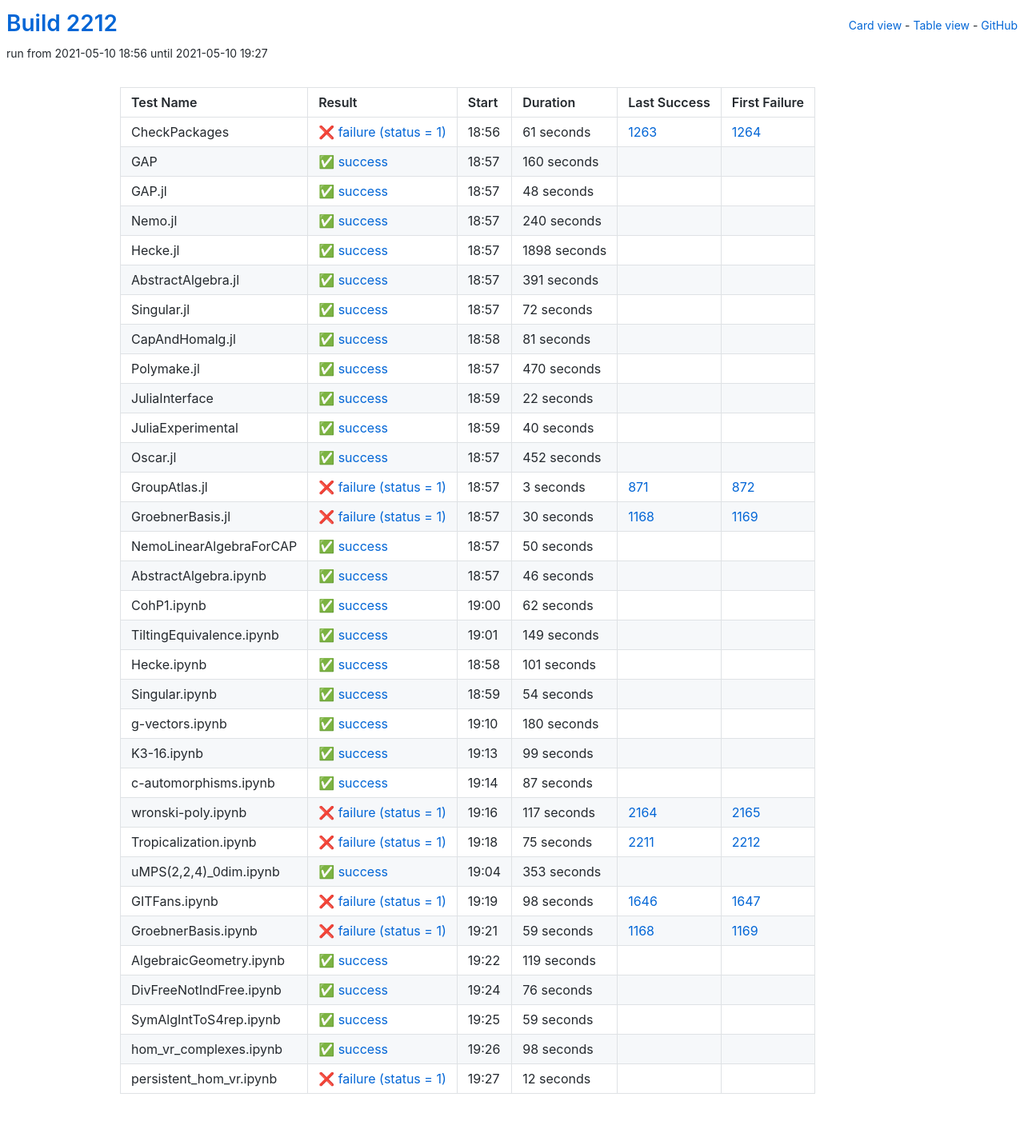
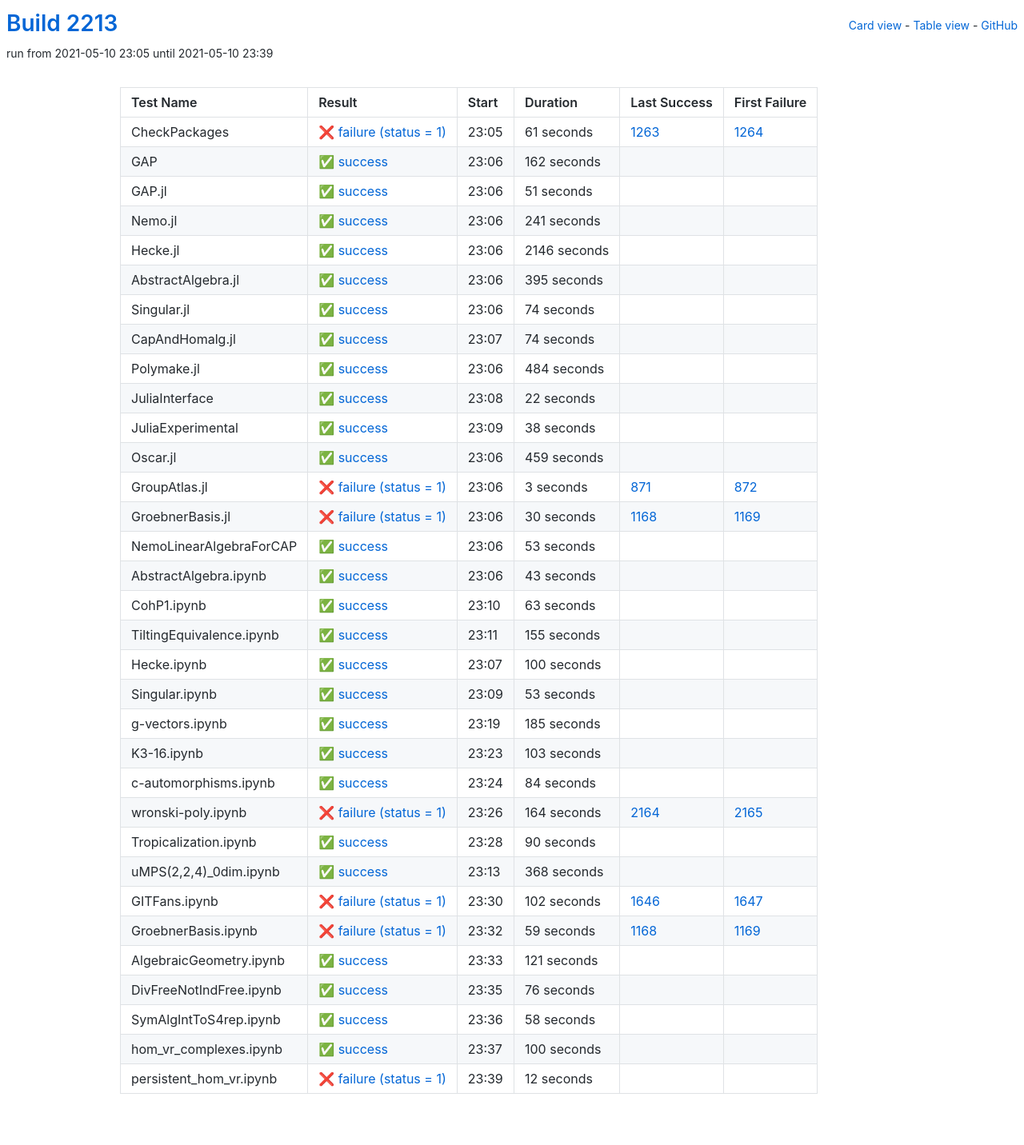
Before and after one commit to oscar-system/oscar-ci-status-stable, a Jekyll site: the page built from table.html, in a window 1280 px wide. Shown: the whole page at 80% size. Built offline with Jekyll 4.4.1, drawn with Linux system fonts in a browser that asks for light colours.

Commit message:
Build #2213

```diff
--- a/_data/ci.yml
+++ b/_data/ci.yml
@@ -1,6 +1,6 @@
 ---
-build: 2212
-build_url: https://oscarci.mathematik.uni-kl.de/job/oscar-stable/2212/
+build: 2213
+build_url: https://oscarci.mathematik.uni-kl.de/job/oscar-stable/2213/
 job: oscar-stable
 organization: oscar-system
 repo: oscar-ci-status-stable
@@ -8,8 +8,8 @@ repourl: https://github.com/oscar-system/oscar-ci-status-stable
 tests:
 - name: CheckPackages
   id: checkpackages
-  log: https://oscarci.mathematik.uni-kl.de/job/oscar-stable/2212/artifact/logs/build-2212/CheckPackages.log
-  start: 2021-05-10 18:56
+  log: https://oscarci.mathematik.uni-kl.de/job/oscar-stable/2213/artifact/logs/build-2213/CheckPackages.log
+  start: 2021-05-10 23:05
   success: false
   exitcode: 1
   status: failure
@@ -20,104 +20,104 @@ tests:
   first_failure_url: https://oscarci.mathematik.uni-kl.de/job/oscar-stable/1264/
 - name: GAP
   id: gap
-  log: https://oscarci.mathematik.uni-kl.de/job/oscar-stable/2212/artifact/logs/build-2212/GAP.log
-  start: 2021-05-10 18:57
+  log: https://oscarci.mathematik.uni-kl.de/job/oscar-stable/2213/artifact/logs/build-2213/GAP.log
+  start: 2021-05-10 23:06
   success: true
   exitcode: 0
   status: success
-  duration: 160
+  duration: 162
   last_success: false
   last_success_url:
   first_failure: false
   first_failure_url:
 - name: GAP.jl
   id: gap-jl
-  log: https://oscarci.mathematik.uni-kl.de/job/oscar-stable/2212/artifact/logs/build-2212/GAP.jl.log
-  start: 2021-05-10 18:57
+  log: https://oscarci.mathematik.uni-kl.de/job/oscar-stable/2213/artifact/logs/build-2213/GAP.jl.log
+  start: 2021-05-10 23:06
   success: true
   exitcode: 0
   status: success
-  duration: 48
+  duration: 51
   last_success: false
   last_success_url:
   first_failure: false
   first_failure_url:
 - name: Nemo.jl
   id: nemo-jl
-  log: https://oscarci.mathematik.uni-kl.de/job/oscar-stable/2212/artifact/logs/build-2212/Nemo.jl.log
-  start: 2021-05-10 18:57
+  log: https://oscarci.mathematik.uni-kl.de/job/oscar-stable/2213/artifact/logs/build-2213/Nemo.jl.log
+  start: 2021-05-10 23:06
   success: true
   exitcode: 0
   status: success
-  duration: 240
+  duration: 241
   last_success: false
   last_success_url:
   first_failure: false
   first_failure_url:
 - name: Hecke.jl
   id: hecke-jl
-  log: https://oscarci.mathematik.uni-kl.de/job/oscar-stable/2212/artifact/logs/build-2212/Hecke.jl.log
-  start: 2021-05-10 18:57
+  log: https://oscarci.mathematik.uni-kl.de/job/oscar-stable/2213/artifact/logs/build-2213/Hecke.jl.log
+  start: 2021-05-10 23:06
   success: true
   exitcode: 0
   status: success
-  duration: 1898
+  duration: 2146
   last_success: false
   last_success_url:
   first_failure: false
   first_failure_url:
 - name: AbstractAlgebra.jl
   id: abstractalgebra-jl
-  log: https://oscarci.mathematik.uni-kl.de/job/oscar-stable/2212/artifact/logs/build-2212/AbstractAlgebra.jl.log
-  start: 2021-05-10 18:57
+  log: https://oscarci.mathematik.uni-kl.de/job/oscar-stable/2213/artifact/logs/build-2213/AbstractAlgebra.jl.log
+  start: 2021-05-10 23:06
   success: true
   exitcode: 0
   status: success
-  duration: 391
+  duration: 395
   last_success: false
   last_success_url:
   first_failure: false
   first_failure_url:
 - name: Singular.jl
   id: singular-jl
-  log: https://oscarci.mathematik.uni-kl.de/job/oscar-stable/2212/artifact/logs/build-2212/Singular.jl.log
-  start: 2021-05-10 18:57
+  log: https://oscarci.mathematik.uni-kl.de/job/oscar-stable/2213/artifact/logs/build-2213/Singular.jl.log
+  start: 2021-05-10 23:06
   success: true
   exitcode: 0
   status: success
-  duration: 72
+  duration: 74
   last_success: false
   last_success_url:
   first_failure: false
   first_failure_url:
 - name: CapAndHomalg.jl
   id: capandhomalg-jl
-  log: https://oscarci.mathematik.uni-kl.de/job/oscar-stable/2212/artifact/logs/build-2212/CapAndHomalg.jl.log
-  start: 2021-05-10 18:58
+  log: https://oscarci.mathematik.uni-kl.de/job/oscar-stable/2213/artifact/logs/build-2213/CapAndHomalg.jl.log
+  start: 2021-05-10 23:07
   success: true
   exitcode: 0
   status: success
-  duration: 81
+  duration: 74
   last_success: false
   last_success_url:
   first_failure: false
   first_failure_url:
 - name: Polymake.jl
   id: polymake-jl
-  log: https://oscarci.mathematik.uni-kl.de/job/oscar-stable/2212/artifact/logs/build-2212/Polymake.jl.log
-  start: 2021-05-10 18:57
+  log: https://oscarci.mathematik.uni-kl.de/job/oscar-stable/2213/artifact/logs/build-2213/Polymake.jl.log
+  start: 2021-05-10 23:06
   success: true
   exitcode: 0
   status: success
-  duration: 470
+  duration: 484
   last_success: false
   last_success_url:
   first_failure: false
   first_failure_url:
 - name: JuliaInterface
   id: juliainterface
-  log: https://oscarci.mathematik.uni-kl.de/job/oscar-stable/2212/artifact/logs/build-2212/JuliaInterface.log
-  start: 2021-05-10 18:59
+  log: https://oscarci.mathematik.uni-kl.de/job/oscar-stable/2213/artifact/logs/build-2213/JuliaInterface.log
+  start: 2021-05-10 23:08
   success: true
   exitcode: 0
   status: success
@@ -128,32 +128,32 @@ tests:
   first_failure_url:
 - name: JuliaExperimental
   id: juliaexperimental
-  log: https://oscarci.mathematik.uni-kl.de/job/oscar-stable/2212/artifact/logs/build-2212/JuliaExperimental.log
-  start: 2021-05-10 18:59
+  log: https://oscarci.mathematik.uni-kl.de/job/oscar-stable/2213/artifact/logs/build-2213/JuliaExperimental.log
+  start: 2021-05-10 23:09
   success: true
   exitcode: 0
   status: success
-  duration: 40
+  duration: 38
   last_success: false
   last_success_url:
   first_failure: false
   first_failure_url:
 - name: Oscar.jl
   id: oscar-jl
-  log: https://oscarci.mathematik.uni-kl.de/job/oscar-stable/2212/artifact/logs/build-2212/Oscar.jl.log
-  start: 2021-05-10 18:57
+  log: https://oscarci.mathematik.uni-kl.de/job/oscar-stable/2213/artifact/logs/build-2213/Oscar.jl.log
+  start: 2021-05-10 23:06
   success: true
   exitcode: 0
   status: success
-  duration: 452
+  duration: 459
   last_success: false
   last_success_url:
   first_failure: false
   first_failure_url:
 - name: GroupAtlas.jl
   id: groupatlas-jl
-  log: https://oscarci.mathematik.uni-kl.de/job/oscar-stable/2212/artifact/logs/build-2212/GroupAtlas.jl.log
-  start: 2021-05-10 18:57
+  log: https://oscarci.mathematik.uni-kl.de/job/oscar-stable/2213/artifact/logs/build-2213/GroupAtlas.jl.log
+  start: 2021-05-10 23:06
   success: false
   exitcode: 1
   status: failure
@@ -164,8 +164,8 @@ tests:
   first_failure_url: https://oscarci.mathematik.uni-kl.de/job/oscar-stable/872/
 - name: GroebnerBasis.jl
   id: groebnerbasis-jl
-  log: https://oscarci.mathematik.uni-kl.de/job/oscar-stable/2212/artifact/logs/build-2212/GroebnerBasis.jl.log
-  start: 2021-05-10 18:57
+  log: https://oscarci.mathematik.uni-kl.de/job/oscar-stable/2213/artifact/logs/build-2213/GroebnerBasis.jl.log
+  start: 2021-05-10 23:06
   success: false
   exitcode: 1
   status: failure
@@ -176,164 +176,164 @@ tests:
   first_failure_url: https://oscarci.mathematik.uni-kl.de/job/oscar-stable/1169/
 - name: NemoLinearAlgebraForCAP
   id: nemolinearalgebraforcap
-  log: https://oscarci.mathematik.uni-kl.de/job/oscar-stable/2212/artifact/logs/build-2212/NemoLinearAlgebraForCAP.log
-  start: 2021-05-10 18:57
+  log: https://oscarci.mathematik.uni-kl.de/job/oscar-stable/2213/artifact/logs/build-2213/NemoLinearAlgebraForCAP.log
+  start: 2021-05-10 23:06
   success: true
   exitcode: 0
   status: success
-  duration: 50
+  duration: 53
   last_success: false
   last_success_url:
   first_failure: false
   first_failure_url:
 - name: AbstractAlgebra.ipynb
   id: abstractalgebra-ipynb
-  log: https://oscarci.mathematik.uni-kl.de/job/oscar-stable/2212/artifact/logs/build-2212/AbstractAlgebra.ipynb.log
-  start: 2021-05-10 18:57
+  log: https://oscarci.mathematik.uni-kl.de/job/oscar-stable/2213/artifact/logs/build-2213/AbstractAlgebra.ipynb.log
+  start: 2021-05-10 23:06
   success: true
   exitcode: 0
   status: success
-  duration: 46
+  duration: 43
   last_success: false
   last_success_url:
   first_failure: false
   first_failure_url:
 - name: CohP1.ipynb
   id: cohp1-ipynb
-  log: https://oscarci.mathematik.uni-kl.de/job/oscar-stable/2212/artifact/logs/build-2212/CohP1.ipynb.log
-  start: 2021-05-10 19:00
+  log: https://oscarci.mathematik.uni-kl.de/job/oscar-stable/2213/artifact/logs/build-2213/CohP1.ipynb.log
+  start: 2021-05-10 23:10
   success: true
   exitcode: 0
   status: success
-  duration: 62
+  duration: 63
   last_success: false
   last_success_url:
   first_failure: false
   first_failure_url:
 - name: TiltingEquivalence.ipynb
   id: tiltingequivalence-ipynb
-  log: https://oscarci.mathematik.uni-kl.de/job/oscar-stable/2212/artifact/logs/build-2212/TiltingEquivalence.ipynb.log
-  start: 2021-05-10 19:01
+  log: https://oscarci.mathematik.uni-kl.de/job/oscar-stable/2213/artifact/logs/build-2213/TiltingEquivalence.ipynb.log
+  start: 2021-05-10 23:11
   success: true
   exitcode: 0
   status: success
-  duration: 149
+  duration: 155
   last_success: false
   last_success_url:
   first_failure: false
   first_failure_url:
 - name: Hecke.ipynb
   id: hecke-ipynb
-  log: https://oscarci.mathematik.uni-kl.de/job/oscar-stable/2212/artifact/logs/build-2212/Hecke.ipynb.log
-  start: 2021-05-10 18:58
+  log: https://oscarci.mathematik.uni-kl.de/job/oscar-stable/2213/artifact/logs/build-2213/Hecke.ipynb.log
+  start: 2021-05-10 23:07
   success: true
   exitcode: 0
   status: success
-  duration: 101
+  duration: 100
   last_success: false
   last_success_url:
   first_failure: false
   first_failure_url:
 - name: Singular.ipynb
   id: singular-ipynb
-  log: https://oscarci.mathematik.uni-kl.de/job/oscar-stable/2212/artifact/logs/build-2212/Singular.ipynb.log
-  start: 2021-05-10 18:59
+  log: https://oscarci.mathematik.uni-kl.de/job/oscar-stable/2213/artifact/logs/build-2213/Singular.ipynb.log
+  start: 2021-05-10 23:09
   success: true
   exitcode: 0
   status: success
-  duration: 54
+  duration: 53
   last_success: false
   last_success_url:
   first_failure: false
   first_failure_url:
 - name: g-vectors.ipynb
   id: g-vectors-ipynb
-  log: https://oscarci.mathematik.uni-kl.de/job/oscar-stable/2212/artifact/logs/build-2212/g-vectors.ipynb.log
-  start: 2021-05-10 19:10
+  log: https://oscarci.mathematik.uni-kl.de/job/oscar-stable/2213/artifact/logs/build-2213/g-vectors.ipynb.log
+  start: 2021-05-10 23:19
   success: true
   exitcode: 0
   status: success
-  duration: 180
+  duration: 185
   last_success: false
   last_success_url:
   first_failure: false
   first_failure_url:
 - name: K3-16.ipynb
   id: k3-16-ipynb
-  log: https://oscarci.mathematik.uni-kl.de/job/oscar-stable/2212/artifact/logs/build-2212/K3-16.ipynb.log
-  start: 2021-05-10 19:13
+  log: https://oscarci.mathematik.uni-kl.de/job/oscar-stable/2213/artifact/logs/build-2213/K3-16.ipynb.log
+  start: 2021-05-10 23:23
   success: true
   exitcode: 0
   status: success
-  duration: 99
+  duration: 103
   last_success: false
   last_success_url:
   first_failure: false
   first_failure_url:
 - name: c-automorphisms.ipynb
   id: c-automorphisms-ipynb
-  log: https://oscarci.mathematik.uni-kl.de/job/oscar-stable/2212/artifact/logs/build-2212/c-automorphisms.ipynb.log
-  start: 2021-05-10 19:14
+  log: https://oscarci.mathematik.uni-kl.de/job/oscar-stable/2213/artifact/logs/build-2213/c-automorphisms.ipynb.log
+  start: 2021-05-10 23:24
   success: true
   exitcode: 0
   status: success
-  duration: 87
+  duration: 84
   last_success: false
   last_success_url:
   first_failure: false
   first_failure_url:
 - name: wronski-poly.ipynb
   id: wronski-poly-ipynb
-  log: https://oscarci.mathematik.uni-kl.de/job/oscar-stable/2212/artifact/logs/build-2212/wronski-poly.ipynb.log
-  start: 2021-05-10 19:16
+  log: https://oscarci.mathematik.uni-kl.de/job/oscar-stable/2213/artifact/logs/build-2213/wronski-poly.ipynb.log
+  start: 2021-05-10 23:26
   success: false
   exitcode: 1
   status: failure
-  duration: 117
+  duration: 164
   last_success: 2164
   last_success_url: https://oscarci.mathematik.uni-kl.de/job/oscar-stable/2164/
   first_failure: 2165
   first_failure_url: https://oscarci.mathematik.uni-kl.de/job/oscar-stable/2165/
 - name: Tropicalization.ipynb
   id: tropicalization-ipynb
-  log: https://oscarci.mathematik.uni-kl.de/job/oscar-stable/2212/artifact/logs/build-2212/Tropicalization.ipynb.log
-  start: 2021-05-10 19:18
-  success: false
-  exitcode: 1
-  status: failure
-  duration: 75
-  last_success: 2211
-  last_success_url: https://oscarci.mathematik.uni-kl.de/job/oscar-stable/2211/
-  first_failure: 2212
-  first_failure_url: https://oscarci.mathematik.uni-kl.de/job/oscar-stable/2212/
-- name: uMPS(2,2,4)_0dim.ipynb
-  id: umps-2-2-4-0dim-ipynb
-  log: https://oscarci.mathematik.uni-kl.de/job/oscar-stable/2212/artifact/logs/build-2212/uMPS-2-2-4-_0dim.ipynb.log
-  start: 2021-05-10 19:04
+  log: https://oscarci.mathematik.uni-kl.de/job/oscar-stable/2213/artifact/logs/build-2213/Tropicalization.ipynb.log
+  start: 2021-05-10 23:28
   success: true
   exitcode: 0
   status: success
-  duration: 353
+  duration: 90
+  last_success: false
+  last_success_url:
+  first_failure: false
+  first_failure_url:
+- name: uMPS(2,2,4)_0dim.ipynb
+  id: umps-2-2-4-0dim-ipynb
+  log: https://oscarci.mathematik.uni-kl.de/job/oscar-stable/2213/artifact/logs/build-2213/uMPS-2-2-4-_0dim.ipynb.log
+  start: 2021-05-10 23:13
+  success: true
+  exitcode: 0
+  status: success
+  duration: 368
   last_success: false
   last_success_url:
   first_failure: false
   first_failure_url:
 - name: GITFans.ipynb
   id: gitfans-ipynb
-  log: https://oscarci.mathematik.uni-kl.de/job/oscar-stable/2212/artifact/logs/build-2212/GITFans.ipynb.log
-  start: 2021-05-10 19:19
+  log: https://oscarci.mathematik.uni-kl.de/job/oscar-stable/2213/artifact/logs/build-2213/GITFans.ipynb.log
+  start: 2021-05-10 23:30
   success: false
   exitcode: 1
   status: failure
-  duration: 98
+  duration: 102
   last_success: 1646
   last_success_url: https://oscarci.mathematik.uni-kl.de/job/oscar-stable/1646/
   first_failure: 1647
   first_failure_url: https://oscarci.mathematik.uni-kl.de/job/oscar-stable/1647/
 - name: GroebnerBasis.ipynb
   id: groebnerbasis-ipynb
-  log: https://oscarci.mathematik.uni-kl.de/job/oscar-stable/2212/artifact/logs/build-2212/GroebnerBasis.ipynb.log
-  start: 2021-05-10 19:21
+  log: https://oscarci.mathematik.uni-kl.de/job/oscar-stable/2213/artifact/logs/build-2213/GroebnerBasis.ipynb.log
+  start: 2021-05-10 23:32
   success: false
   exitcode: 1
   status: failure
@@ -344,20 +344,20 @@ tests:
   first_failure_url: https://oscarci.mathematik.uni-kl.de/job/oscar-stable/1169/
 - name: AlgebraicGeometry.ipynb
   id: algebraicgeometry-ipynb
-  log: https://oscarci.mathematik.uni-kl.de/job/oscar-stable/2212/artifact/logs/build-2212/AlgebraicGeometry.ipynb.log
-  start: 2021-05-10 19:22
+  log: https://oscarci.mathematik.uni-kl.de/job/oscar-stable/2213/artifact/logs/build-2213/AlgebraicGeometry.ipynb.log
+  start: 2021-05-10 23:33
   success: true
   exitcode: 0
   status: success
-  duration: 119
+  duration: 121
   last_success: false
   last_success_url:
   first_failure: false
   first_failure_url:
 - name: DivFreeNotIndFree.ipynb
   id: divfreenotindfree-ipynb
-  log: https://oscarci.mathematik.uni-kl.de/job/oscar-stable/2212/artifact/logs/build-2212/DivFreeNotIndFree.ipynb.log
-  start: 2021-05-10 19:24
+  log: https://oscarci.mathematik.uni-kl.de/job/oscar-stable/2213/artifact/logs/build-2213/DivFreeNotIndFree.ipynb.log
+  start: 2021-05-10 23:35
   success: true
   exitcode: 0
   status: success
@@ -368,32 +368,32 @@ tests:
   first_failure_url:
 - name: SymAlgIntToS4rep.ipynb
   id: symalginttos4rep-ipynb
-  log: https://oscarci.mathematik.uni-kl.de/job/oscar-stable/2212/artifact/logs/build-2212/SymAlgIntToS4rep.ipynb.log
-  start: 2021-05-10 19:25
+  log: https://oscarci.mathematik.uni-kl.de/job/oscar-stable/2213/artifact/logs/build-2213/SymAlgIntToS4rep.ipynb.log
+  start: 2021-05-10 23:36
   success: true
   exitcode: 0
   status: success
-  duration: 59
+  duration: 58
   last_success: false
   last_success_url:
   first_failure: false
   first_failure_url:
 - name: hom_vr_complexes.ipynb
   id: hom-vr-complexes-ipynb
-  log: https://oscarci.mathematik.uni-kl.de/job/oscar-stable/2212/artifact/logs/build-2212/hom_vr_complexes.ipynb.log
-  start: 2021-05-10 19:26
+  log: https://oscarci.mathematik.uni-kl.de/job/oscar-stable/2213/artifact/logs/build-2213/hom_vr_complexes.ipynb.log
+  start: 2021-05-10 23:37
   success: true
   exitcode: 0
   status: success
-  duration: 98
+  duration: 100
   last_success: false
   last_success_url:
   first_failure: false
   first_failure_url:
 - name: persistent_hom_vr.ipynb
   id: persistent-hom-vr-ipynb
-  log: https://oscarci.mathematik.uni-kl.de/job/oscar-stable/2212/artifact/logs/build-2212/persistent_hom_vr.ipynb.log
-  start: 2021-05-10 19:27
+  log: https://oscarci.mathematik.uni-kl.de/job/oscar-stable/2213/artifact/logs/build-2213/persistent_hom_vr.ipynb.log
+  start: 2021-05-10 23:39
   success: false
   exitcode: 1
   status: failure
```
Also changed, not shown: README.md.
